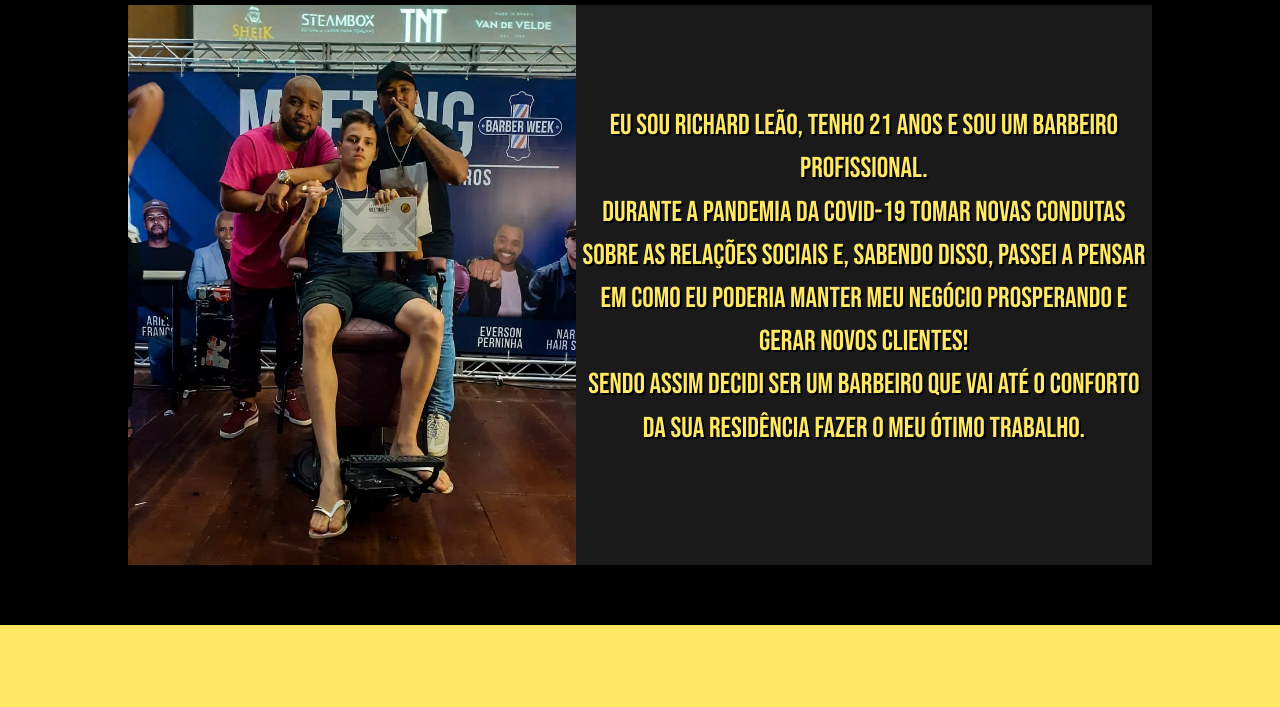
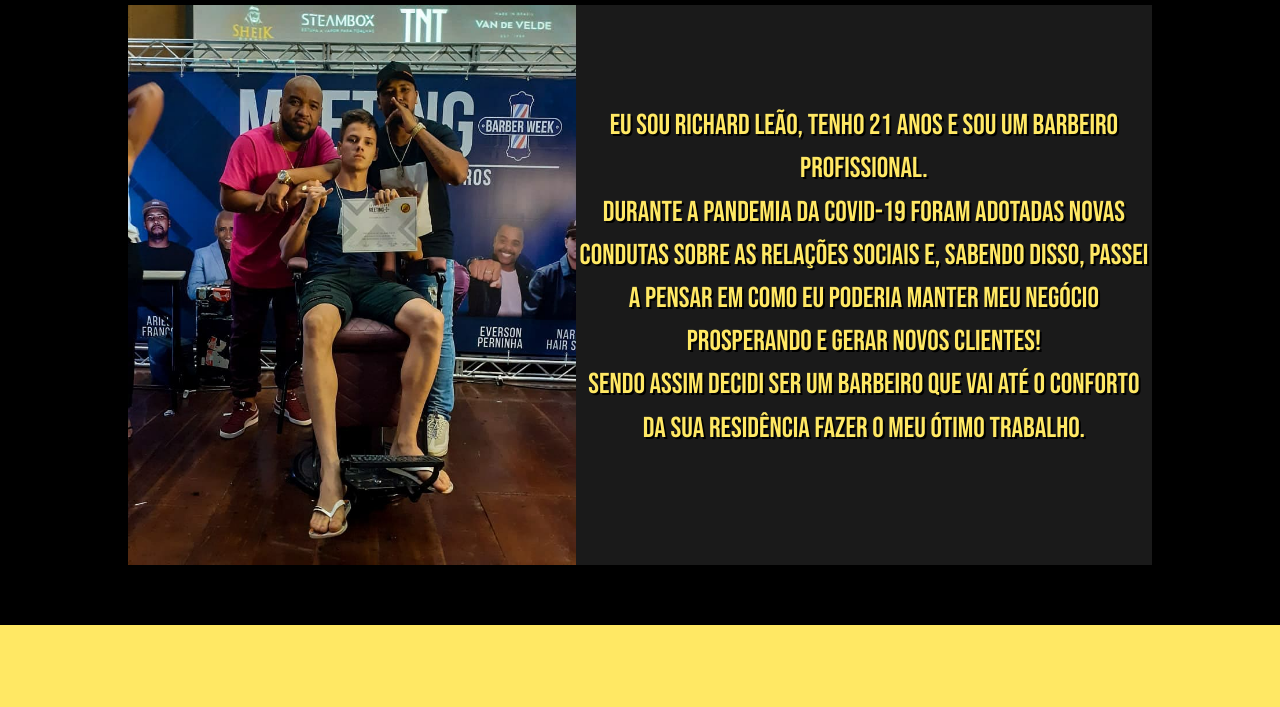
Before and after one commit to raulhenrique-x3/RL-BARBERSHOP, a plain HTML site: page index.html in a window 1280 px wide. Shown: the part 2495-3202 px from the top of the page. Drawn offline with nearby package versions, Linux system fonts and the light colour scheme.

Commit message:
Correções no texto

```diff
--- a/index.html
+++ b/index.html
@@ -138,7 +138,7 @@
                 <img id="richCerti" src="./Imagens/richardCertificado.jpg" alt="richardCertificado">
                 <p>Eu sou Richard Leão, tenho 21 anos e sou um barbeiro profissional.
                     <br>
-                    Durante a pandemia da COVID-19 tomar novas condutas sobre as relações sociais e, sabendo disso, passei
+                    Durante a pandemia da COVID-19 foram adotadas novas condutas sobre as relações sociais e, sabendo disso, passei
                     a pensar em como eu poderia manter meu negócio prosperando e gerar novos clientes!
                     <br>
                     Sendo assim decidi ser um barbeiro que vai até o conforto da sua residência fazer o meu ótimo trabalho.
```
